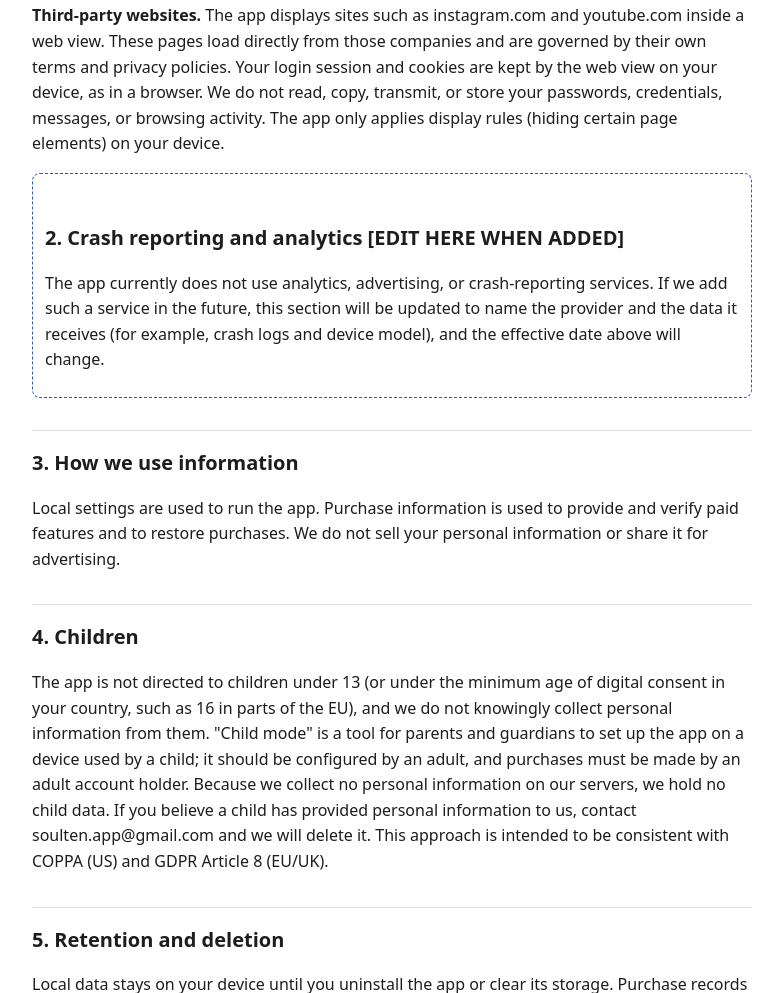
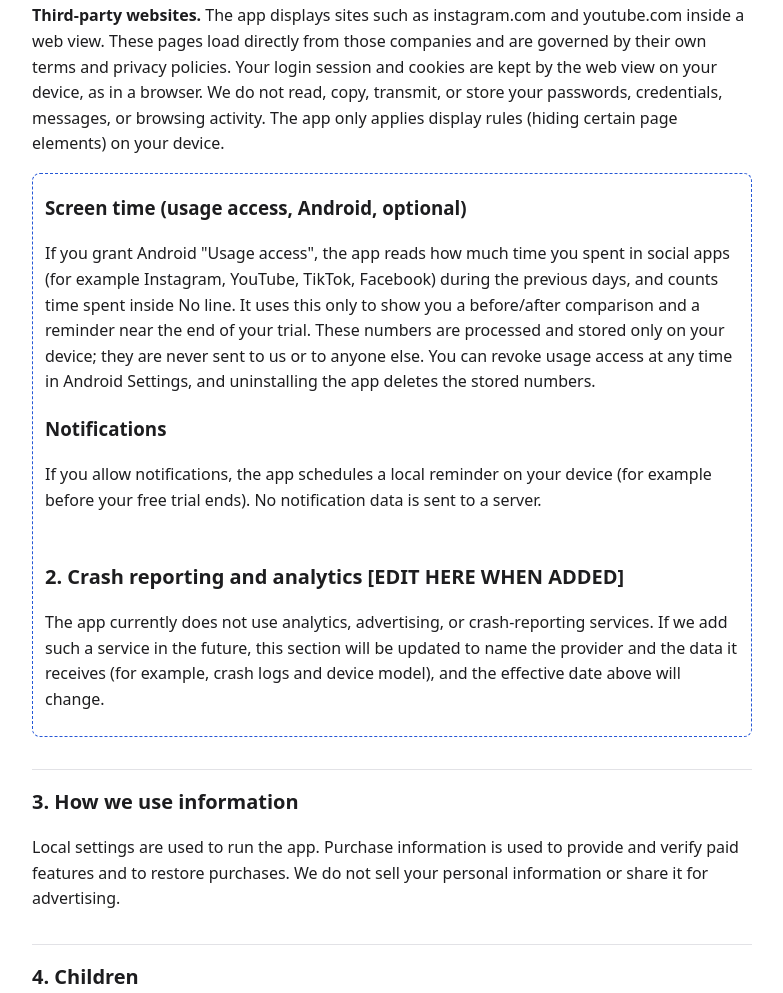
Before and after one commit to Zufar-zfr/noline-site, a plain HTML site: page privacy.html in a window 1280 px wide. Shown: the part 769-1762 px from the top of the page, without its empty margins (248-1031 px from the left). Drawn offline with Linux system fonts and the light colour scheme.

Commit message:
Privacy: on-device usage access and local notifications

```diff
--- a/privacy.html
+++ b/privacy.html
@@ -14,6 +14,10 @@
 <p><strong>Third-party websites.</strong> The app displays sites such as instagram.com and youtube.com inside a web view. These pages load directly from those companies and are governed by their own terms and privacy policies. Your login session and cookies are kept by the web view on your device, as in a browser. We do not read, copy, transmit, or store your passwords, credentials, messages, or browsing activity. The app only applies display rules (hiding certain page elements) on your device.</p>
 
 <div class="todo">
+<h3>Screen time (usage access, Android, optional)</h3>
+<p>If you grant Android "Usage access", the app reads how much time you spent in social apps (for example Instagram, YouTube, TikTok, Facebook) during the previous days, and counts time spent inside No line. It uses this only to show you a before/after comparison and a reminder near the end of your trial. These numbers are processed and stored only on your device; they are never sent to us or to anyone else. You can revoke usage access at any time in Android Settings, and uninstalling the app deletes the stored numbers.</p>
+<h3>Notifications</h3>
+<p>If you allow notifications, the app schedules a local reminder on your device (for example before your free trial ends). No notification data is sent to a server.</p>
 <h2>2. Crash reporting and analytics [EDIT HERE WHEN ADDED]</h2>
 <p>The app currently does not use analytics, advertising, or crash-reporting services. If we add such a service in the future, this section will be updated to name the provider and the data it receives (for example, crash logs and device model), and the effective date above will change.</p>
 </div>
```
